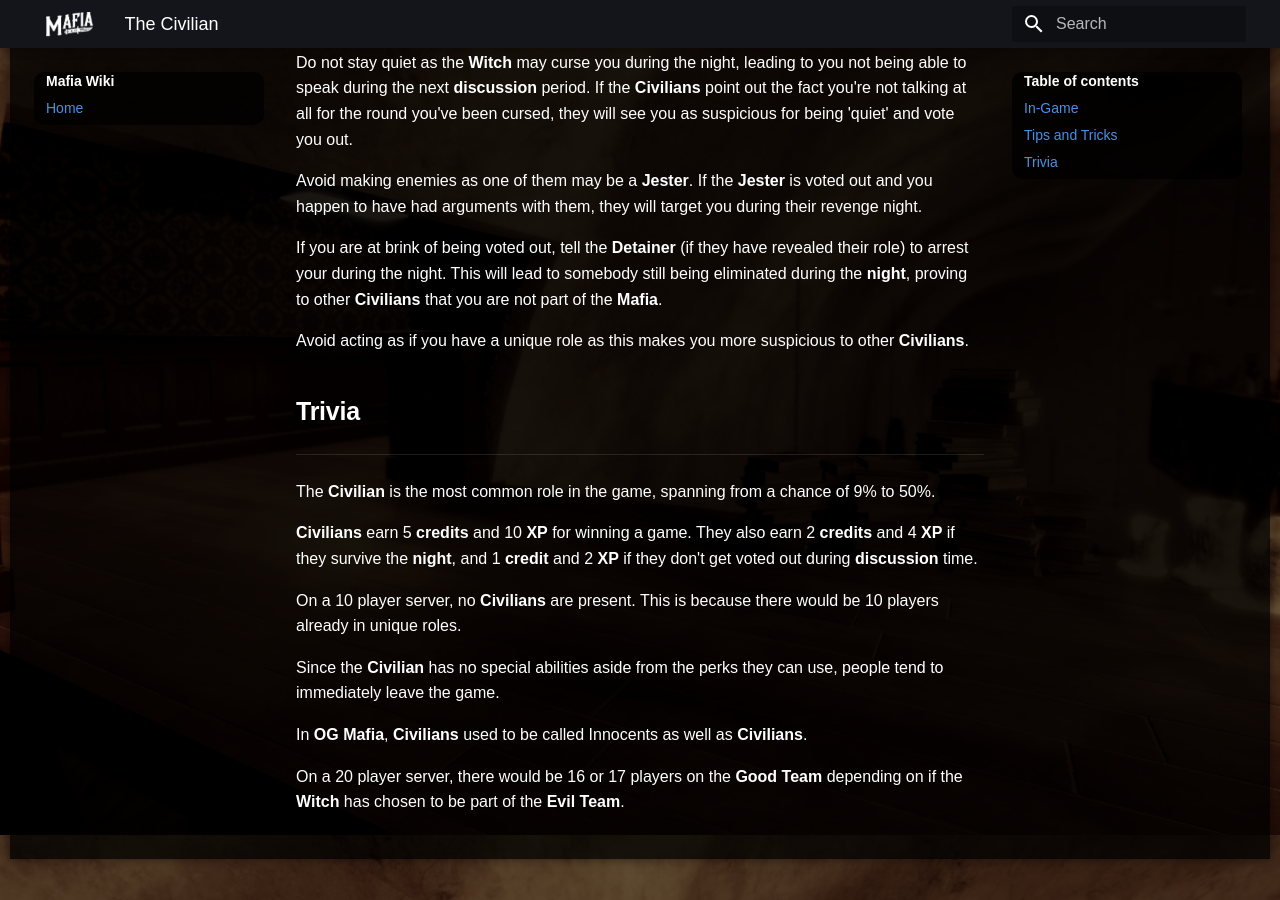
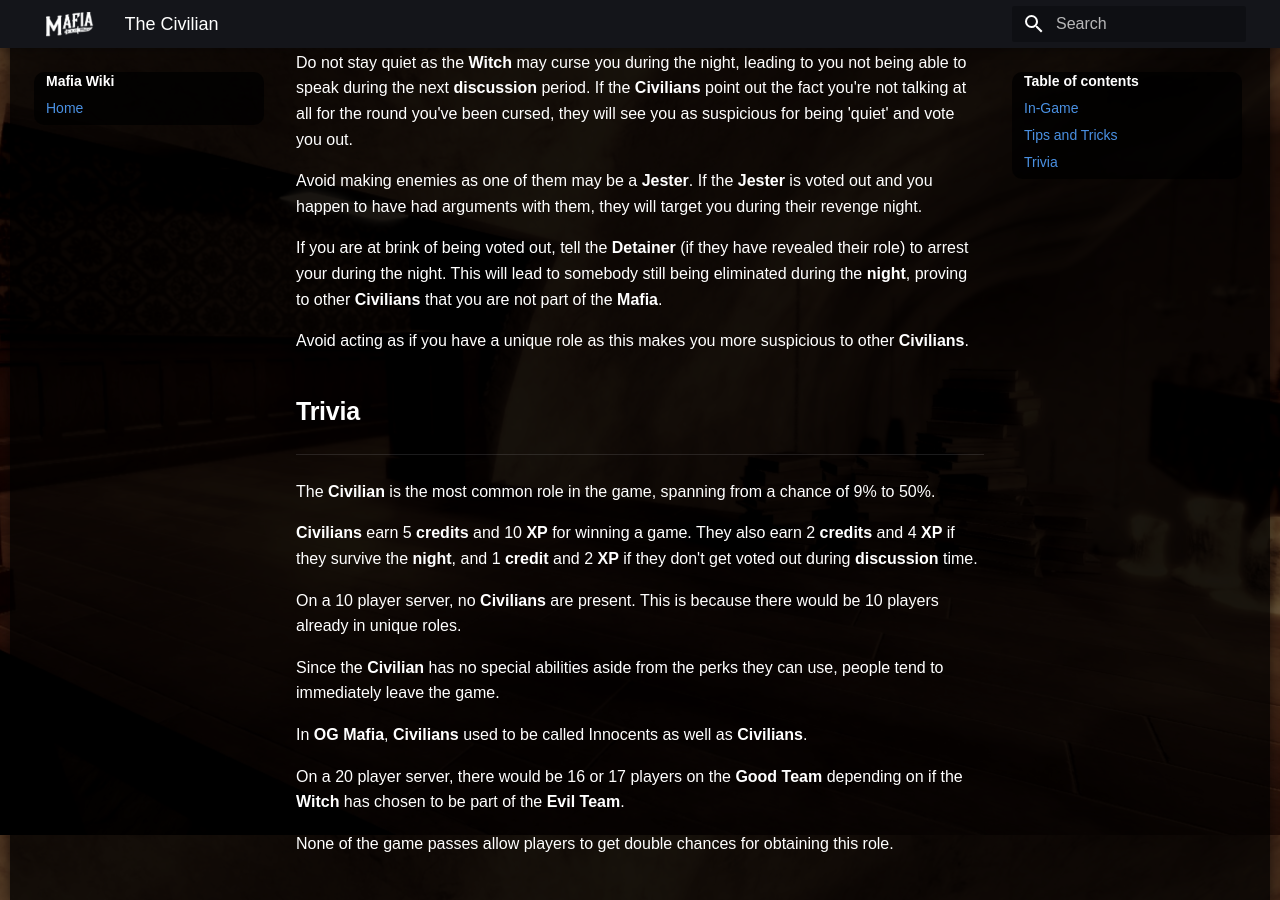
Before and after one commit to OctaNebula/mafia-wiki, an MkDocs documentation site: the page built from docs/roles/The Civilian.md, in a window 1280 px wide and 900 px high, scrolled down 1865 px. Built offline with MkDocs 1.6.1 and Material for MkDocs 9.7.7, drawn with Linux system fonts in a browser that asks for light colours; some web fonts are replaced.

Commit message:
Update The Civilian.md

```diff
--- a/docs/roles/The Civilian.md
+++ b/docs/roles/The Civilian.md
@@ -107,3 +107,5 @@ Since the **Civilian** has no special abilities aside from the perks they can us
 In **OG Mafia**, **Civilians** used to be called Innocents as well as **Civilians**.
 
 On a 20 player server, there would be 16 or 17 players on the **Good Team** depending on if the **Witch** has chosen to be part of the **Evil Team**.
+
+None of the game passes allow players to get double chances for obtaining this role.
```
